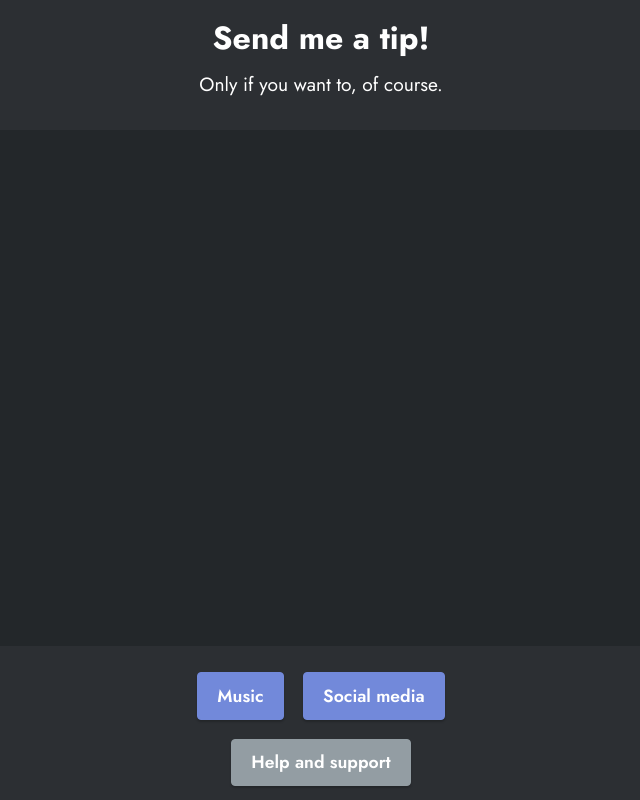
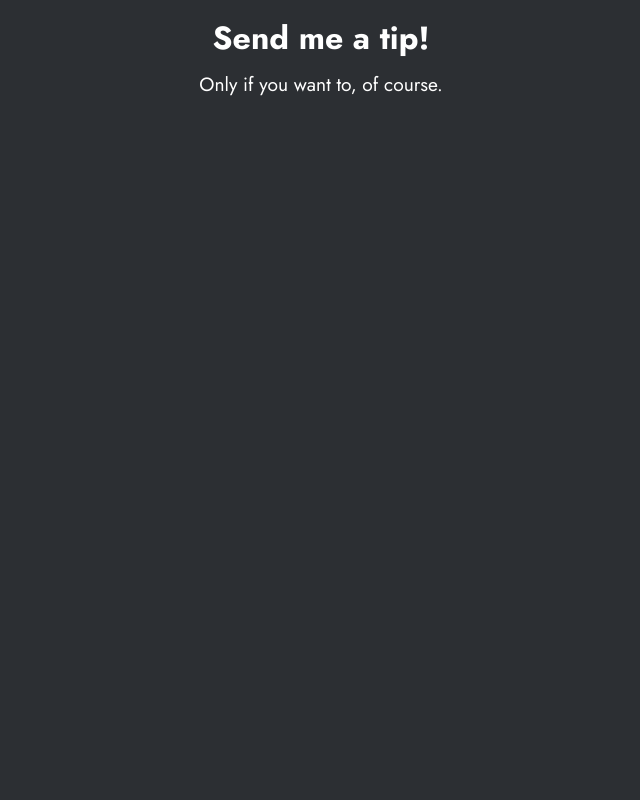
Before and after one commit to MusicSounds/website, a plain HTML site: page index.html in a window 1280 px wide. Shown: the part 2180-2980 px from the top of the page, without its empty margins (319-959 px from the left). Drawn offline with Linux system fonts and the light colour scheme.

Commit message:
Update index.html

```diff
--- a/index.html
+++ b/index.html
@@ -122,7 +122,7 @@
         </div>
         <div class="row justify-content-center mt-4">
             <div class="col-12 col-md-10 video-block">
-                <div class="video-wrapper"><iframe id='kofiframe' src='https://ko-fi.com/musicsounds/?hidefeed=true&widget=true&embed=true&preview=true' style='border:none;width:100%;padding:4px;background:#23272a;' width="560" height="516" allowtransparency="true" frameborder="0" sandbox="allow-popups allow-popups-to-escape-sandbox allow-same-origin allow-scripts" title='musicsounds'></iframe></div>
+                <div class="video-wrapper"><iframe id='kofiframe' src='https://ko-fi.com/musicsounds/?hidefeed=true&widget=true&embed=true&preview=true' style='border:none;width:100%;padding:4px;background:#2c2f33;' height="712" allowtransparency="true" frameborder="0" sandbox="allow-popups allow-popups-to-escape-sandbox allow-same-origin allow-scripts" title='musicsounds'></iframe></div>
             </div>
         </div>
     </div>
```
